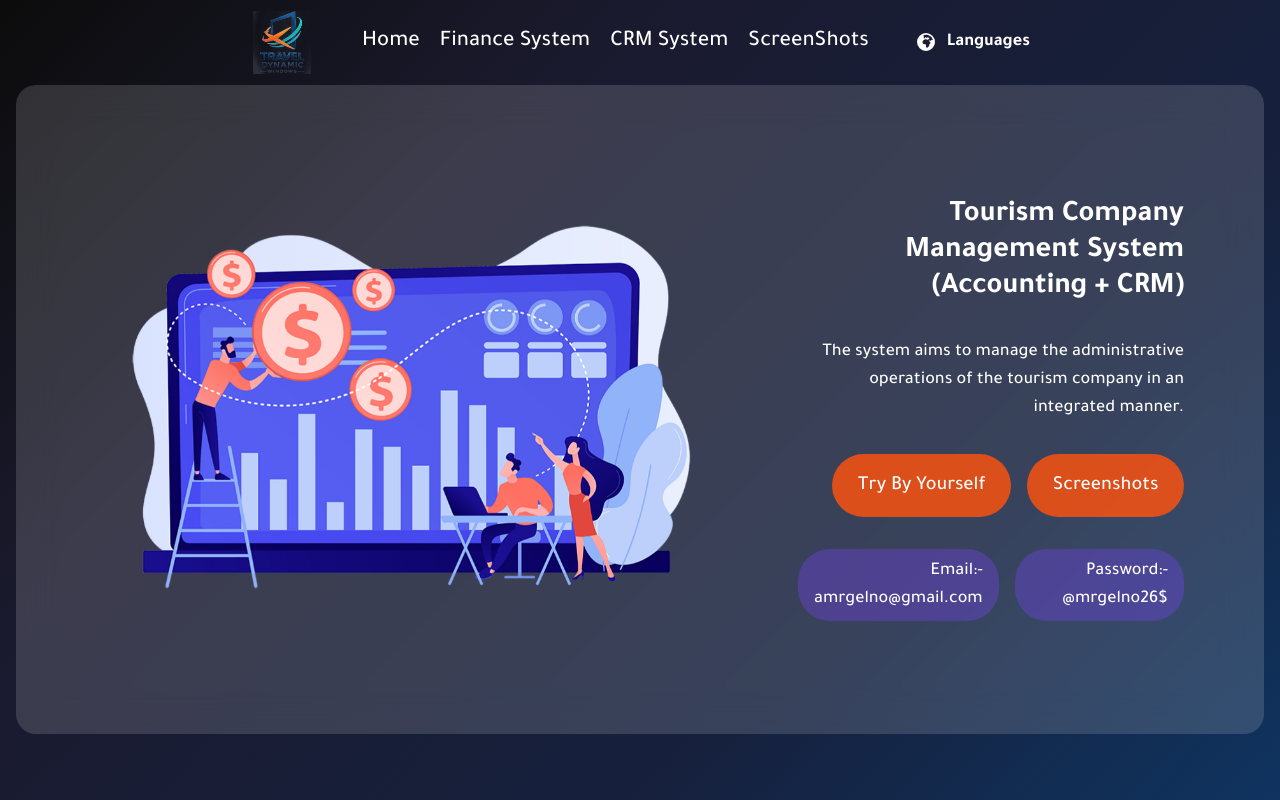
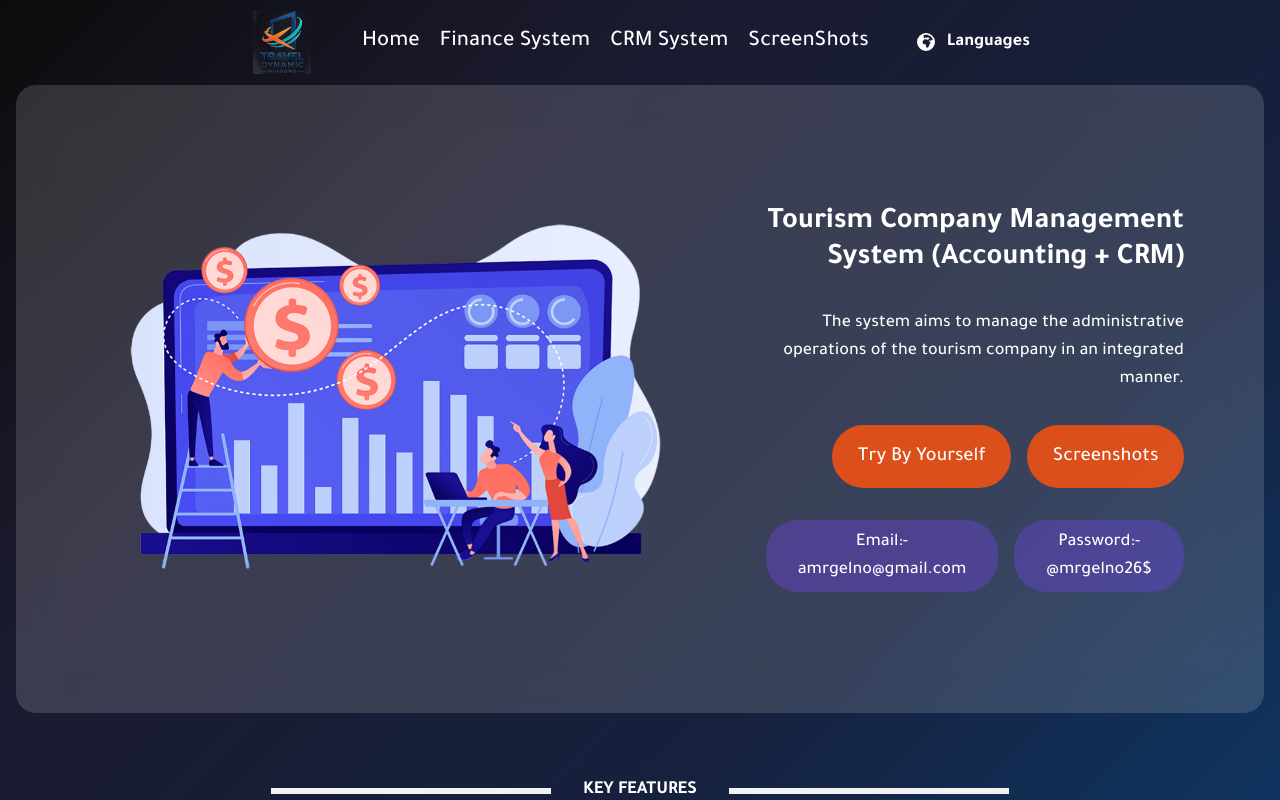
Before and after one commit to amrgelno/Tos-mvp, a React (Vite) app: page / in a window 1280 px wide. Shown: the top 800 px of the page. Built offline with nearby package versions, Linux system fonts and the light colour scheme.

Commit message:
Modify heroInfoBtn styles in Hero.css
Updated padding and text alignment for heroInfoBtn.

```diff
--- a/src/Sections/Hero/Hero.css
+++ b/src/Sections/Hero/Hero.css
@@ -52,10 +52,11 @@
     background: #fff;
     color: #626262;
 }
-.heroInfoBtn{
+.heroInfoBtn {
     background: #7443f15a;
     border-radius: 2rem;
-    padding: .5rem 1rem;
+    padding: 0.5rem 2rem;
+    text-align: -webkit-center;
 }
 
 
```
